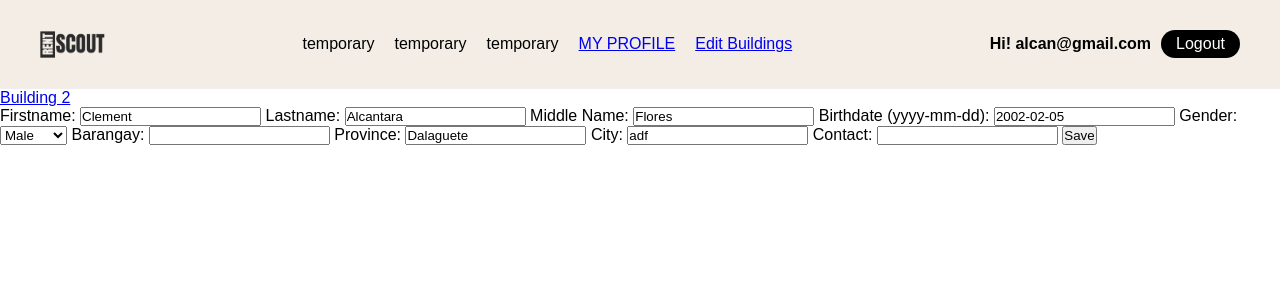
After one commit to Kimkim787/APPDEV-RENTSCOUT, a Django app: page /user/user_profile/ in a window 1280 px wide. The commit adds this page. Shown: the top 300 px of the page. Run offline with Django 4.2, Linux system fonts and the light colour scheme; a user stored in the database is signed in; data comes from the database, SQL or seed files in the repository; both versions use the stored data as it was after the commit; some libraries are stand-ins or nearby versions.

```diff
--- a/RentScout/forms.py
+++ b/RentScout/forms.py
@@ -3,7 +3,8 @@ from django.forms import ModelForm
 from django.contrib.auth import authenticate
 from django.contrib.auth.forms import UserChangeForm, UserCreationForm, AuthenticationForm
 from .models import ( ScoutUser, ScoutUser_Landlord, Building, Highlights,
-                     Policies, Room, Feedback, RoomImage, BuildingImage)
+                     Policies, Room, Feedback, RoomImage, BuildingImage,
+                     ScoutUserBookmark, LandlordUserBookmark, )
 
 
 class EmailAuthenticationForm(AuthenticationForm):
@@ -42,6 +43,18 @@ class ScoutUserChangeForm(UserChangeForm):
         fields = ('firstname', 'lastname', 'middlename',
                   'birthdate', 'gender',)
 
+class ScoutUserProfileForm(UserChangeForm):
+    class Meta:
+        model = ScoutUser
+        fields = ('firstname', 'lastname', 'middlename',
+                  'birthdate', 'gender', 'barangay',
+                  'province', 'city', 'contact',)
+
+    barangay = forms.CharField(required=False)
+    province = forms.CharField(required=False)
+    city = forms.CharField(required=False)
+    contact = forms.CharField(required=False)
+
 class LandlordUserCreationForm(UserCreationForm):
     class Meta:
         model = ScoutUser_Landlord
@@ -53,6 +66,18 @@ class LandlordUserChangeForm(UserChangeForm):
         model = ScoutUser_Landlord
         fields = ('firstname', 'lastname', 'middlename',
                   'birthdate', 'gender',)
+
+class LandlordUserProfileForm(UserChangeForm):
+    class Meta:
+        model = ScoutUser_Landlord
+        fields = ('firstname', 'lastname', 'middlename',
+                  'birthdate', 'gender', 'barangay',
+                  'province', 'city', 'contact',)
+
+    barangay = forms.CharField(required=False)
+    province = forms.CharField(required=False)
+    city = forms.CharField(required=False)
+    contact = forms.CharField(required=False)
 
 class UserLoginForm(AuthenticationForm):
     pass
@@ -106,3 +131,13 @@ class BuildingImageForm(ModelForm):
     class Meta:
         model = BuildingImage
         exclude = ('building_imgID', 'building_img')
+
+class ScoutBookmarkForm(ModelForm):
+    class Meta:
+        model = ScoutUserBookmark
+        fields = ('buildingid', )
+
+class LandlordBookmarkForm(ModelForm):
+    class Meta:
+        model = LandlordUserBookmark
+        fields = ('buildingid', )
--- a/RentScout/templates/RentScout/signup.html
+++ b/RentScout/templates/RentScout/signup.html
@@ -54,7 +54,7 @@
             </div>
             <div>
                 <label for="birthdate">Birthdate:</label>
-                <input type="text" name="{{ form.birthdate.name }}">
+                <input type="text" name="{{ form.birthdate.name }}" placeholder="yyyy-mm-dd">
                 <label for="email">Email:</label>
                 {{ form.email }}
                 <label for="password1">Enter password:</label>
--- /dev/null
+++ b/RentScout/templates/RentScout/user_profile.html
@@ -0,0 +1,49 @@
+{% extends 'index.html' %}
+
+{% block stylecontent %}
+
+{% endblock stylecontent %}
+
+
+{% block bodycontent %}
+    <form id="user_profile_form" action="{% url 'update_user_profile' %}" method="POST">
+        {% csrf_token %}
+        <label for="firstname">Firstname:</label>
+        <input type="text" name="firstname" value="{{ user_data.firstname }}" required>
+
+        <label for="lastname">Lastname:</label>
+        <input type="text" name="lastname" value="{{ user_data.lastname }}" required>
+
+        <label for="middlename">Middle Name:</label>
+        <input type="text" name="middlename" value="{{ user_data.middlename }}" required>
+
+        <label for="birthdate">Birthdate (yyyy-mm-dd):</label>
+        <input type="text" name="birthdate" value="{{ user_data.birthdate|date:'Y-m-d' }}" placeholder="yyyy-mm-dd" required>
+
+        <label for="gender">Gender:</label>
+        <select name="gender" id="">
+            <option value="Male"
+                {% if user_data.gender == "Male" %}
+                selected
+                {% endif %}>Male</option>
+            <option value="Female"
+            {% if user_data.gender == "Female" %}
+            selected
+            {% endif %}>Female</option>
+        </select>
+
+        <label for="barangay">Barangay:</label>
+        <input type="text" name="barangay" value="{{ user_data.barangay }}" >
+
+        <label for="province">Province:</label>
+        <input type="text" name="province" value="{{ user_data.province }}" >
+
+        <label for="city">City:</label>
+        <input type="text" name="city" value="{{ user_data.city }}" >
+
+        <label for="contact">Contact:</label>
+        <input type="text" name="contact" value="{{ user_data.contact }}" >
+
+        <input type="submit" value="Save">
+    </form>
+{% endblock %}
--- a/RentScout/urls.py
+++ b/RentScout/urls.py
@@ -3,7 +3,8 @@ from .views import (get_room_data, get_room_images, get_rooms,
                     del_room_photo_view, upload_room_photo_view, building_edit_view,
                     get_policies, save_policy_view, del_policy_view, update_policy_view,
                     request_amenity_status, create_amenity_view, update_amenity_view,
-                    update_room
+                    update_room, create_bookmark, get_bookmark_status, remove_bookmark,
+
                     )
 from . import views
 from django.conf import settings
@@ -53,6 +54,12 @@ urlpatterns = [
     path('building/amenity/update/', update_amenity_view.as_view()),
 
 
+    # USERPROFILE
+    path('user/user_profile/', views.user_profile, name='user_profile'),
+    path('user/user_profile/update/', views.update_user_profile, name='update_user_profile'),
+    path('user/bookmark/add/', create_bookmark.as_view(), name='add_bookmark'),
+    path('user/bookmark/building/page/', get_bookmark_status.as_view()),
+    path('user/bookmark/delete/', remove_bookmark.as_view()),
 ]
 
 if settings.DEBUG:
--- a/RentScout/views.py
+++ b/RentScout/views.py
@@ -1,11 +1,14 @@
 from django.shortcuts import render, redirect
 from .models import (ScoutUser, Building, Highlights, Room,
                      RoomImage, Policies, Feedback, ScoutUser_Landlord,
+                     ScoutUserBookmark, LandlordUserBookmark
 
                     )
 from .forms import (EmailAuthenticationForm, BuildingForm, UserLoginForm,
                     ScoutUserCreationForm, RoomForm, RoomImageForm, FeedBackForm,
-                    LandlordUserCreationForm, PoliciesForm, HighlightsForm
+                    LandlordUserCreationForm, PoliciesForm, HighlightsForm,
+                    ScoutUserProfileForm, LandlordUserProfileForm,
+                    ScoutBookmarkForm, LandlordBookmarkForm,
                     )
 from django.contrib.auth import login, logout, authenticate
 from django.contrib.auth.decorators import login_required
@@ -324,6 +327,50 @@ def home(request):
     return render(request, 'RentScout/home.html', {})
 
 
+@login_required(login_url='signin')
+def user_profile(request):
+    if isinstance(request.user, ScoutUser):
+        form = ScoutUserProfileForm()
+        user_data = ScoutUser.objects.get(userid = request.user.userid)
+        context = {'form': form, 'user_data': user_data}
+        print(user_data)
+    else:
+        form = LandlordUserProfileForm()
+        user_data = ScoutUser_Landlord.objects.get(userid = request.user.userid)
+        context = {'form': form, 'user_data': user_data}
+        print(user_data)
+    return render(request, 'RentScout/user_profile.html', context)
+
+def update_user_profile(request):
+    if request.method == 'POST':
+        if isinstance(request.user, ScoutUser):
+            user = ScoutUser.objects.get(userid = request.user.userid)
+            tryForm = ScoutUserProfileForm(request.POST, instance=user)
+
+            if tryForm.is_valid():
+                updatedForm = tryForm.save(commit=False)
+                updatedForm.save()
+                messages.success(request, 'Your profile has been updated')
+                return redirect('user_profile')
+            else:
+                messages.error(request, 'Form is invalid')
+                return redirect('user_profile')
+
+    elif isinstance(request.user, ScoutUser_Landlord):
+        user = ScoutUser_Landlord.objects.get(userid = request.user.userid)
+        tryForm = LandlordUserProfileForm(  request.POST, instance=user)
+
+        if tryForm.is_valid():
+            updatedForm = tryForm.save(commit=False)
+            updatedForm.save()
+            messages.success(request, 'Your profile has been updated')
+            return redirect('user_profile')
+        else:
+            print(tryForm.errors)
+            messages.error(request, 'Form is invalid')
+            return redirect('user_profile')
+
+
 class get_rooms(View):
     def get(self,request):
         query = request.GET.get('building_id', '')
@@ -610,3 +657,83 @@ class update_amenity_view(View):
                 return JsonResponse({'error': f'CLement {e}'}, status = 500)
         else:
             return JsonResponse({'error': 'Did not recieve Building ID'}, status = 400)
+
+class get_bookmark_status(View):
+    def get(self, request):
+        building_id = request.GET.get('buildingid', '')
+        if building_id:
+            try:
+                print('has building id')
+                if isinstance(request.user, ScoutUser):
+                    print('an instance of scoutuser')
+                    building = Building.objects.get(buildingid = building_id)
+                    bookmark = ScoutUserBookmark.objects.filter(owner=request.user, buildingid=building)
+                    print(bookmark)
+                    if bookmark:
+                        return JsonResponse({'success': 'Already Bookmarked',
+                                             'buildingid': building_id}, status = 200)
+                    else:
+                        return JsonResponse({'success': 'Not Bookmarked',
+                                             'buildingid': building_id}, status = 200)
+
+                elif isinstance(request.user, ScoutUser_Landlord):
+                    print('an instance of landlord')
+                    building = Building.objects.get(buildingid = building_id)
+                    bookmark = LandlordUserBookmark.objects.filter(owner=request.user, buildingid=building)
+                    print(bookmark)
+                    if bookmark:
+                        return JsonResponse({'success': 'Already Bookmarked',
+                                             'buildingid': building_id}, status = 200)
+                    else:
+                        return JsonResponse({'success': 'Not Bookmarked',
+                                             'buildingid': building_id}, status = 200)
+                else:
+                    return JsonResponse({'error': 'User is not a true user'}, status = 500)
+
+            except Building.DoesNotExist:
+                return JsonResponse ({'error': 'Buildingdoes not exist'}, status = 500)
+            except Exception as e:
+                return JsonResponse({'error': f'{e}'}, status = 500)
+        else:
+            return JsonResponse({'error': 'Did not get Building ID'}, status = 405)
+
+class create_bookmark(View):
+    def post(self, request):
+        if isinstance(request.user, ScoutUser):
+            form = ScoutBookmarkForm(request.POST)
+            if form.is_valid():
+                newbookmark = form.save(commit=False)
+                newbookmark.owner = request.user
+                newbookmark.save()
+                return JsonResponse({'success': 'Saved to Bookmark'}, status = 200)
+            else:
+                return JsonResponse({'error': 'Form invalid'}, status = 400)
+
+        elif isinstance(request.user, ScoutUser_Landlord):
+            form = LandlordBookmarkForm(request.POST)
+            if form.is_valid():
+                newbookmark = form.save(commit=False)
+                newbookmark.owner = request.user
+                newbookmark.save()
+                return JsonResponse({'success': 'Saved to Bookmark'}, status = 200)
+            else:
+                return JsonResponse({'error': 'Form invalid'}, status = 400)
+
+class remove_bookmark(View):
+    def post(self, request):
+        buildingid = request.POST.get('building_id')
+        if buildingid is None:
+            return JsonResponse({'error': 'Did not receive Building ID'})
+
+        if isinstance(request.user, ScoutUser):
+            building = Building.objects.get(buildingid= buildingid)
+            user = ScoutUser.objects.get(userid = request.user.userid)
+            bookmark = ScoutUserBookmark.objects.filter( owner=user, buildingid = building )
+            bookmark.delete()
+            return JsonResponse({'success': 'Bookmark has been removed'}, status = 200)
+        elif isinstance(request.user, ScoutUser_Landlord):
+            building = Building.objects.get(buildingid= buildingid)
+            user = ScoutUser_Landlord.objects.get(userid = request.user.userid)
+            bookmark = LandlordUserBookmark.objects.filter( owner=user, buildingid = building )
+            bookmark.delete()
+            return JsonResponse({'success': 'Bookmark has been removed'}, status = 200)
--- a/templates/index.html
+++ b/templates/index.html
@@ -27,7 +27,9 @@
             <li>temporary</li>
             <li>temporary</li>
             <li>temporary</li>
-            <li>temporary</li>
+            <li>
+                <a href="{% url 'user_profile' %}">MY PROFILE</a>
+            </li>
             <li>
                 <a href="{% url 'edit_building' %}">Edit Buildings</a>
             </li>
@@ -47,5 +49,11 @@
 
     {% block bodycontent %}
     {% endblock %}
+
+    <div>
+        {% for message in messages %}
+            <p>{{ message }}</p>
+        {% endfor %}
+    </div>
 </body>
 </html>
```
Also changed, not shown: RentScout/admin.py (+20 -6 lines), RentScout/models.py (+12 -1 lines), RentScout/static/css/building.css (+40 -2 lines), RentScout/static/scripts/building.js (+99 -6 lines), RentScout/templates/RentScout/building.html (+18 -3 lines), RentScout/migrations/0004_alter_scoutuser_landlord_birthdate_scoutuserbookmark_and_more.py (added), RentScout/static/imgs/svgs/black_heart.svg (added), RentScout/static/imgs/svgs/filling_heart.svg (added), RentScout/static/imgs/svgs/red_heart.svg (added), db.sqlite3.
